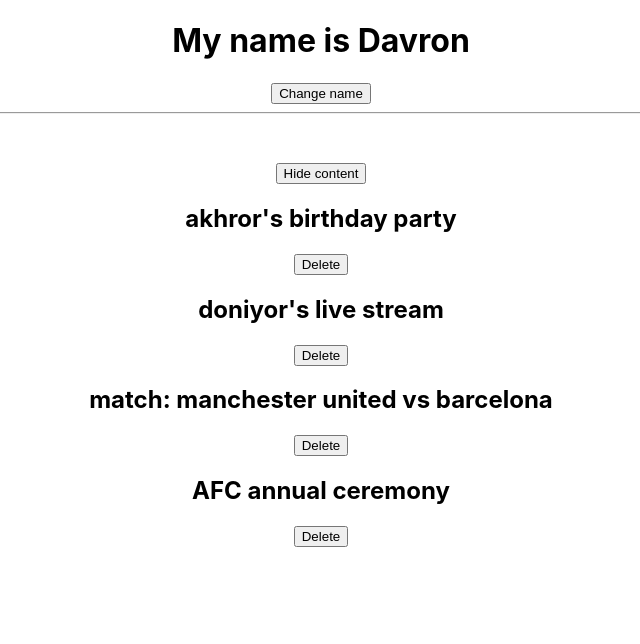
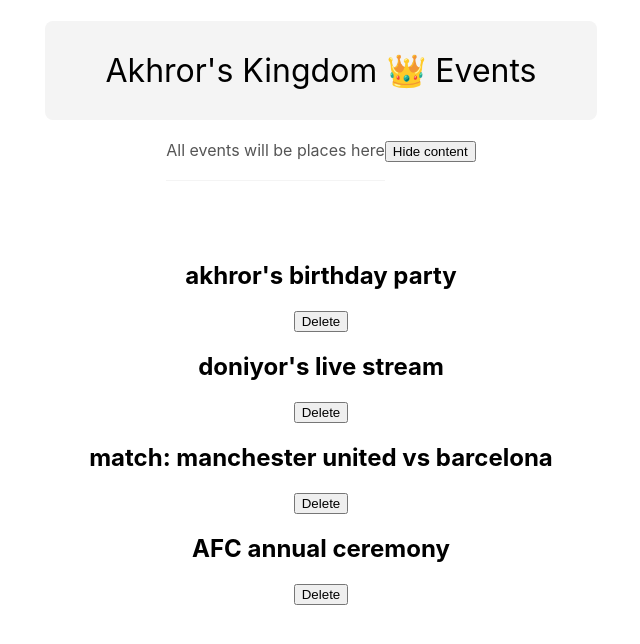
Before and after one commit to dhpcode/react-for-printing, a React (Create React App) app: page / in a window 1280 px wide. Shown: the top 644 px of the page, without its empty margins (319-959 px from the left). Built offline with nearby package versions, Linux system fonts and the light colour scheme.

Commit message:
Title componet and its styles added

```diff
--- a/src/App.css
+++ b/src/App.css
@@ -36,3 +36,21 @@
 		transform: rotate(360deg);
 	}
 }
+
+.title {
+	display: inline-block;
+	padding: 30px 60px;
+	background: #f4f4f4;
+	border-radius: 8px;
+	font-weight: normal;
+	margin-bottom: 10px;
+}
+.subtitle {
+	display: inline-block;
+	color: #555;
+	font-weight: normal;
+	padding-bottom: 20px;
+	border-bottom: 1px solid #f4f4f4;
+	margin-top: 10px;
+	margin-bottom: 60px;
+}
--- a/src/App.js
+++ b/src/App.js
@@ -1,8 +1,9 @@
 import './App.css';
 import { useState } from 'react';
+import Title from './components/Title';
 
 function App() {
-  const [name, setName] = useState('Davron');
+
 
   const [events, setEvents] = useState([
     { title: "akhror's birthday party", id: 1 },
@@ -13,9 +14,6 @@
 
   const [showContent, setShowContent] = useState(true);
 
-  const handleClick = () => {
-    setName('Aziz');
-  }
 
   const handleDelete = (id) => {
     // const filteredEvents = events.filter((event) => {
@@ -30,14 +28,9 @@
 
   return (
     <div className="App">
-      <h1>My name is {name}</h1>
-      <button onClick={handleClick}>Change name</button>
-      <hr />
-      <br></br>
-      <br></br>
+      <Title />
 
       {/* buttonlar */}
-
       {showContent && <button onClick={() => setShowContent(false)}>Hide content</button>}
       {!showContent && <button onClick={() => setShowContent(true)}>Show content</button>}
 
--- /dev/null
+++ b/src/components/Title.js
@@ -0,0 +1,11 @@
+function Title() {
+  return (
+    <>
+      <h1 className='title'>Akhror's Kingdom 👑 Events</h1>
+      <br />
+      <p className='subtitle'>All events will be places here</p>
+    </>
+  )
+}
+
+export default Title
```
Lines whose indentation alone changed are shown as unchanged.
